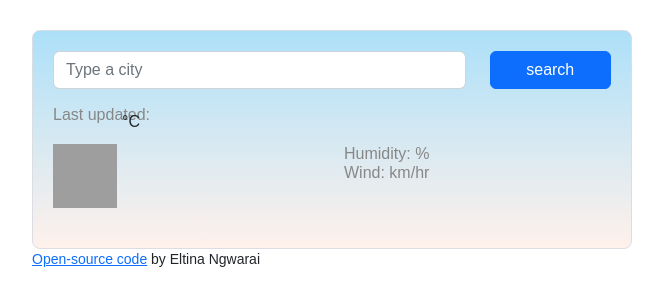
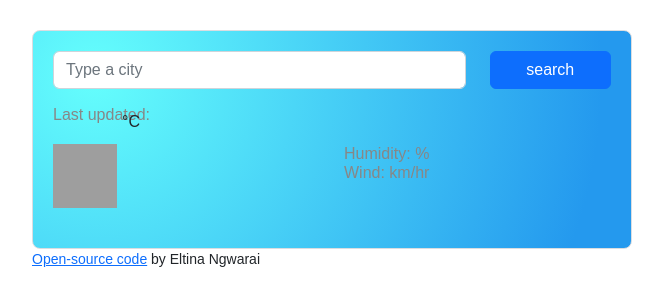
Before and after one commit to Eltina-Ngwarai/vanilla-weather-app, a plain HTML site: page index.html in a window 1280 px wide. Shown: the whole page, without its empty margins (308-971 px from the left). Drawn offline with nearby package versions, Linux system fonts and the light colour scheme; no server answers; grey boxes are pictures that could not be loaded.

Commit message:
updated background color

```diff
--- a/src/script.js
+++ b/src/script.js
@@ -62,10 +62,8 @@ function displayForecast(response) {
   forecastElement.innerHTML = forecastHTML;
 }
 function getForecast(coordinates) {
-  console.log(coordinates);
   let apiKey = "6e6ec494746b5229a9f2d526478c924c";
   let apiUrl = `https://api.openweathermap.org/data/2.5/onecall?lat=${coordinates.lat}&lon=${coordinates.lon}&appid=${apiKey}&units=metric`;
-  console.log(apiUrl);
   axios.get(apiUrl).then(displayForecast);
 }
 
--- a/src/styles.css
+++ b/src/styles.css
@@ -36,7 +36,7 @@ li:first-letter{
     padding: 20px;
     border: 1px solid #dadde1;
     border-radius: 8px;
-    background: linear-gradient(to top, #fff1eb 0%, #ace0f9 100%);
+    background: radial-gradient(circle at 10% 20%, rgb(101, 255, 253) 0%, rgb(36, 153, 238) 90%);
 }
 .overview{
     margin-bottom: 20px;
```
